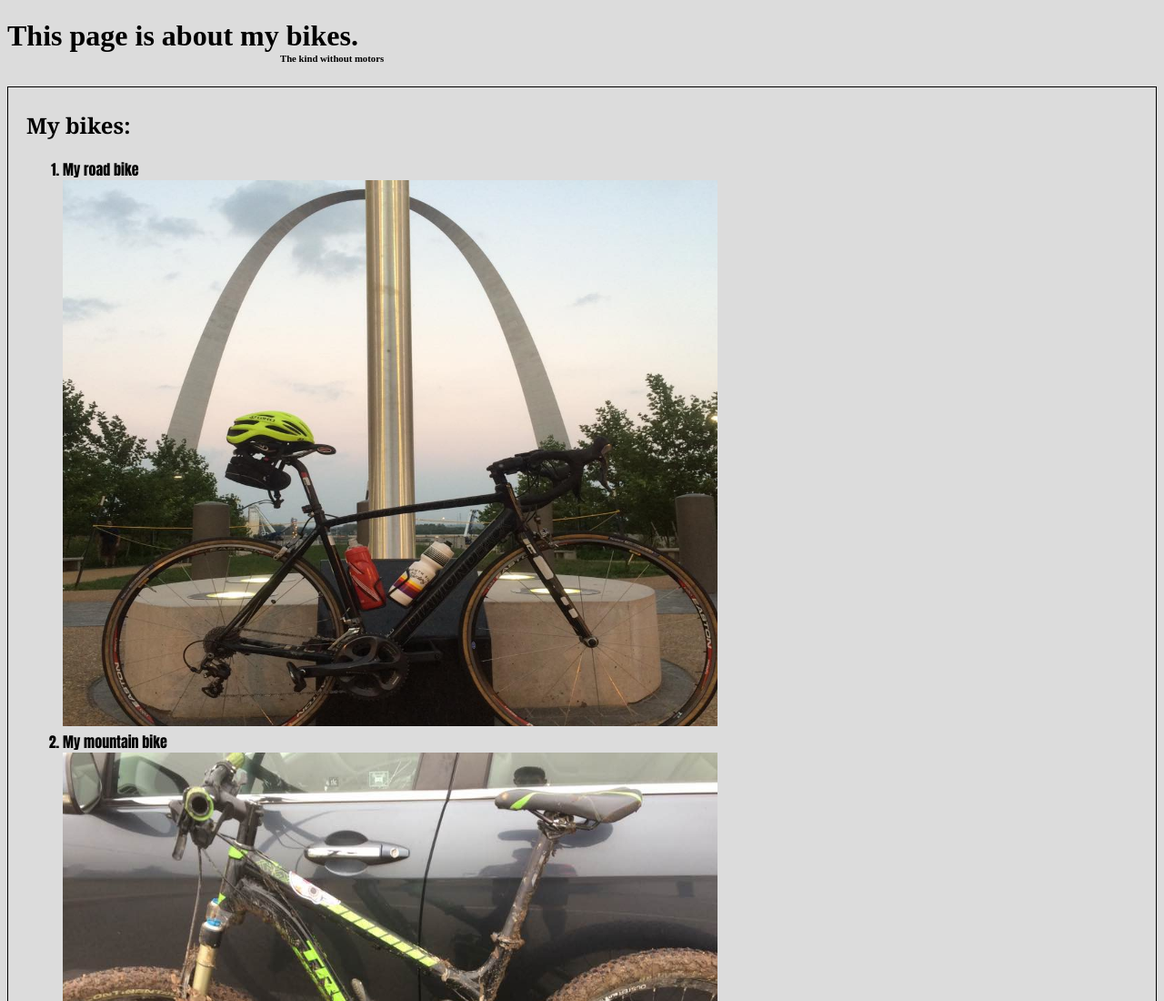
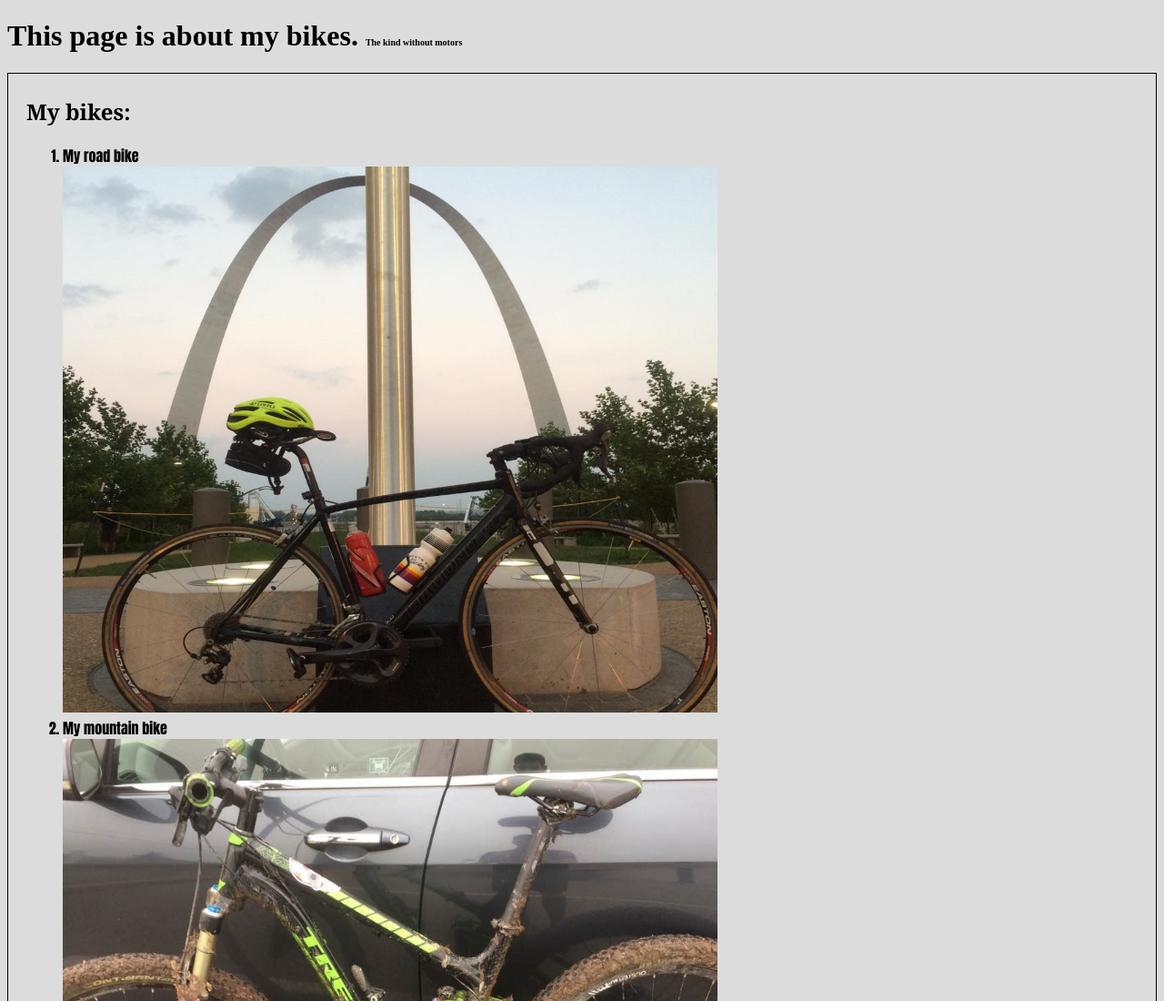
Before and after one commit to lgonzalez91/html-me-something, a plain HTML site: page index.html in a window 1280 px wide. Shown: the top 1100 px of the page at 91% size. Drawn offline with Linux system fonts and the light colour scheme.

Commit message:
Added html entity: ampersand.

```diff
--- a/index.html
+++ b/index.html
@@ -4,15 +4,10 @@
     <link type="text/css" rel="stylesheet" href="styles.css"/>
     <title>This page will be about my cycling hobby. Each section will be 1-2 paragraphs. Include 1-2 pictures of each of my bikes.
 </title></head>
+<body>
 <header>
-    <title>
-        Go outside and ride a bike.
-    </title>
-</header>
-    <body>
         <p id="heading">
-            <h1>This page is about my bikes.</h1>
-            <h6>The kind without motors</h6>
+            <h1>This page is about my bikes.&nbsp;<font size=1>The kind without motors</font></h1>
         </p>
         <article id="mybikes">
             <h2>My bikes:</h2>
@@ -59,10 +54,11 @@
         </p>
         <img id="cross" src="Bubba cross 2016 smiling.jpg">
     </article>
-    </body>
+</header>
     <footer>
         <p id="footer">Page made by: Luisalberto Gonzalez</p>
         <p id="footer">Images are owned by Luisalberto Gonzalez.</p>
         <p id="footer">Contact: <a href="luisalbertogonz91@gmail.com">luisalbertogonz91@gmail.com</a>
-
+    </footer>
+</body>
 </html>
```
